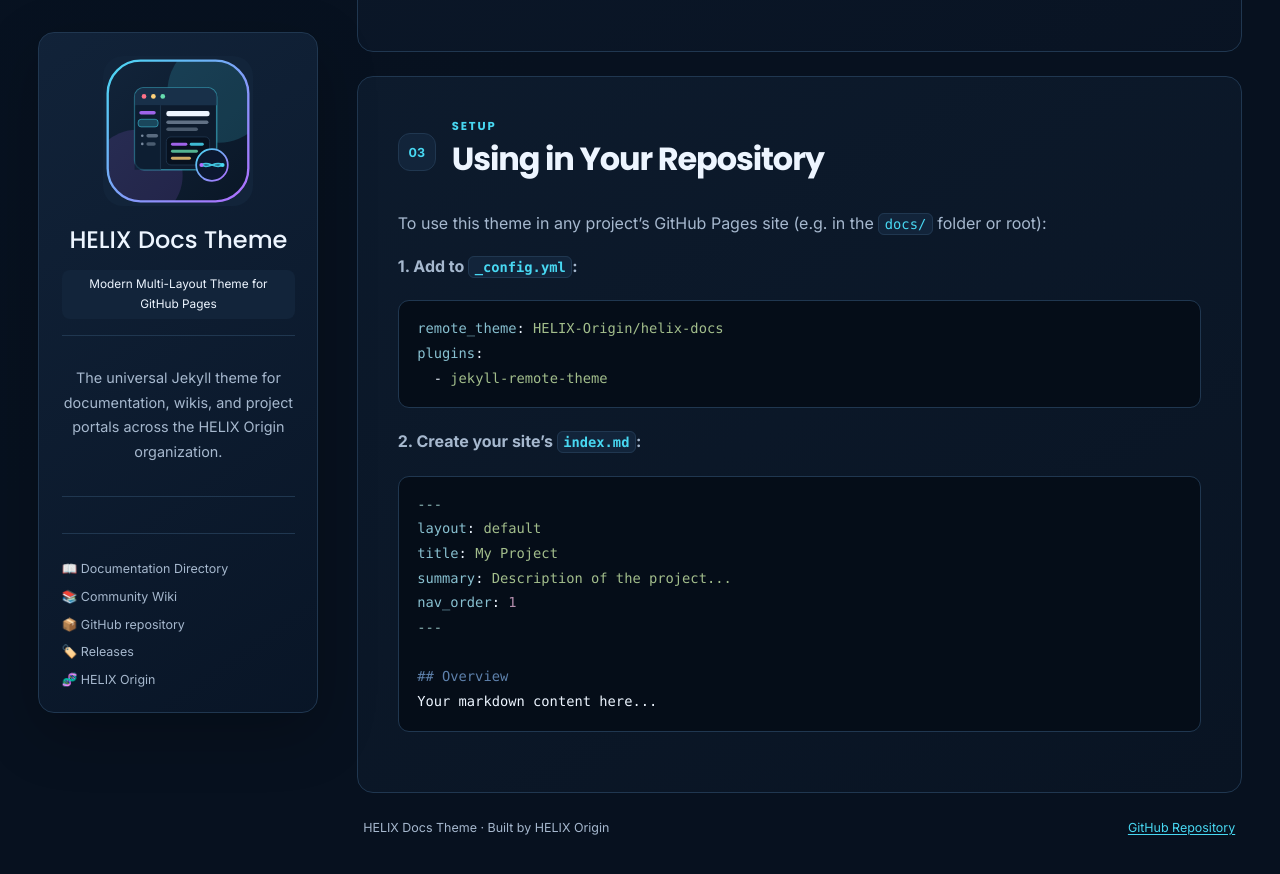
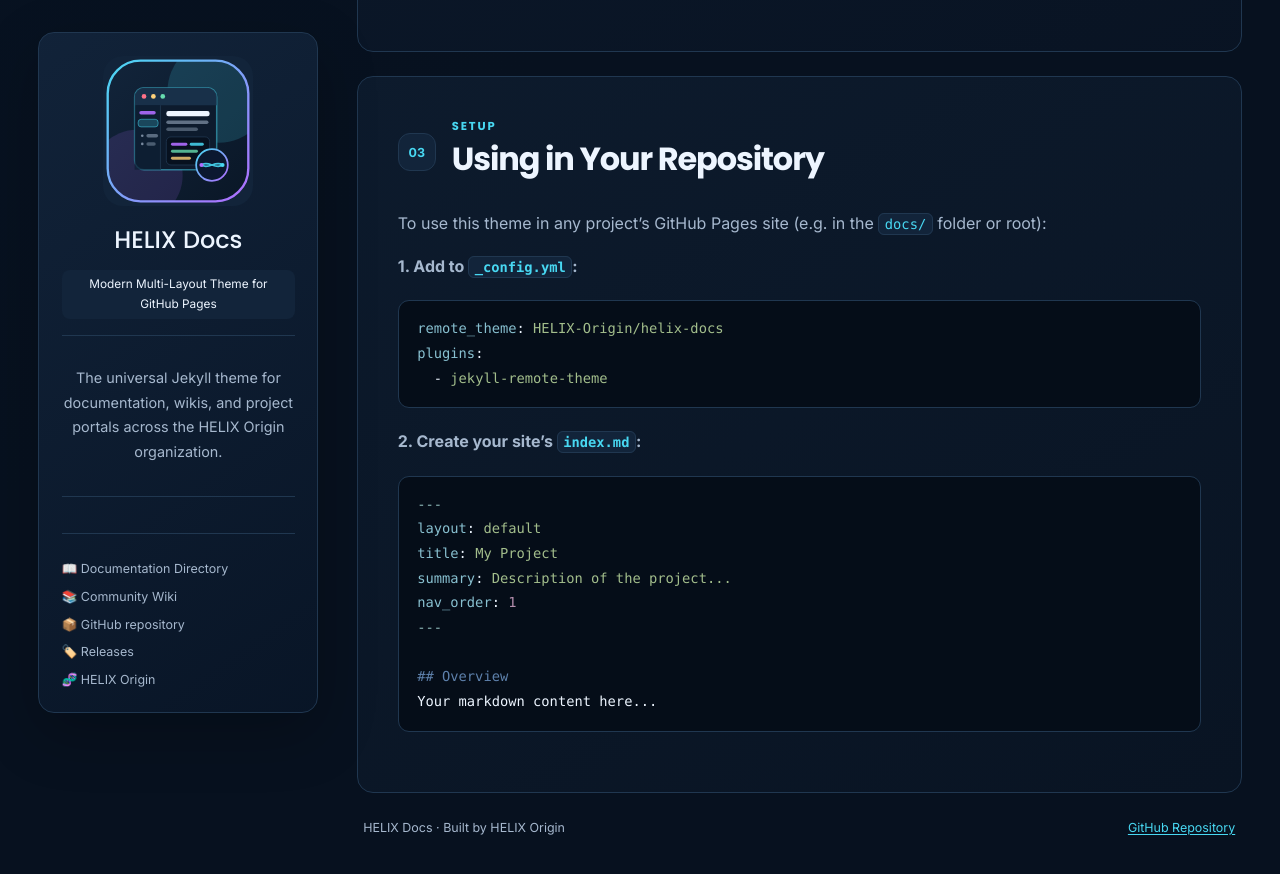
Before and after one commit to HELIX-Origin/helix-docs, a Jekyll site: the page built from index.md, in a window 1280 px wide and 900 px high, scrolled down 2187 px. Shown: the top 874 px of the window. Built offline with Jekyll 4.4.1, drawn with Linux system fonts in a browser that asks for light colours; some of the changed text lies outside the part shown.

Commit message:
fix(theme): show site title as 'HELIX Docs' and dedupe <title> on the home page

```diff
--- a/_config.yml
+++ b/_config.yml
@@ -2,7 +2,7 @@
 # jekyll-theme-helix - Theme Preview & Demonstration Configuration
 # ==============================================================================
 
-title: HELIX Docs Theme
+title: HELIX Docs
 tagline: Modern Multi-Layout Theme for GitHub Pages
 description: "A developer-first, multi-layout Jekyll theme engineered for developer documentation, technical knowledge base wikis, and project portals."
 url: "https://helix-origin.github.io"
--- a/_includes/head.html
+++ b/_includes/head.html
@@ -5,7 +5,11 @@
 <meta name="viewport" content="width=device-width, initial-scale=1">
 <meta name="description" content="{{ page_desc | escape }}">
 <meta name="theme-color" content="#081426">
+{%- if page_title == site.title -%}
+<title>{{ page_title | escape }}</title>
+{%- else -%}
 <title>{{ page_title | escape }} | {{ site.title | default: "HELIX Origin" }}</title>
+{%- endif -%}
 
 <!-- Open Graph / Social Media Meta -->
 <meta property="og:type" content="website">
--- a/index.md
+++ b/index.md
@@ -1,6 +1,6 @@
 ---
 layout: default
-title: HELIX Docs Theme
+title: HELIX Docs
 summary: The universal Jekyll theme for documentation, wikis, and project portals across the HELIX Origin organization.
 nav_order: 0
 notice: "<strong>Zero-Install Remote Theme:</strong> Use directly on GitHub Pages by adding <code>remote_theme: HELIX-Origin/helix-docs</code> to your <code>_config.yml</code>."
```
